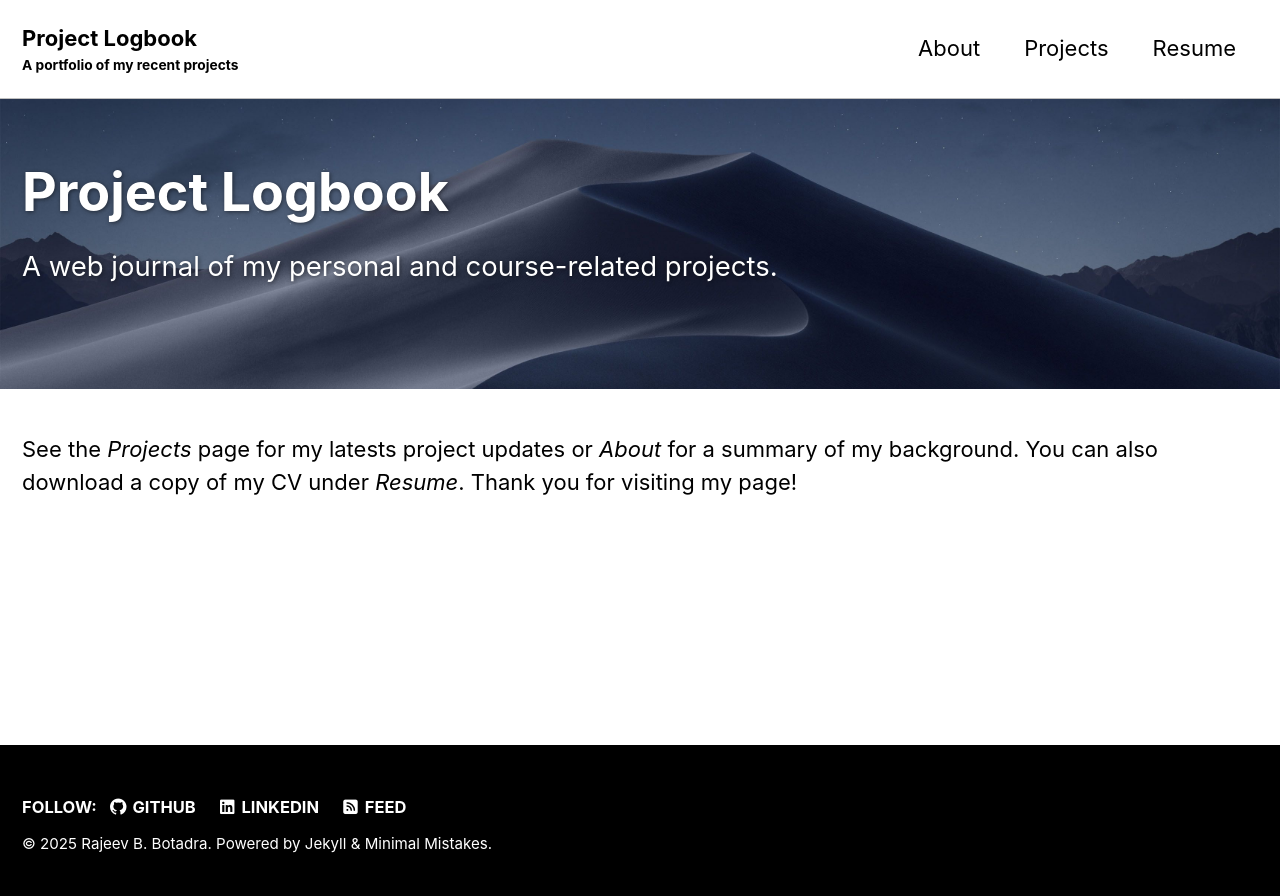
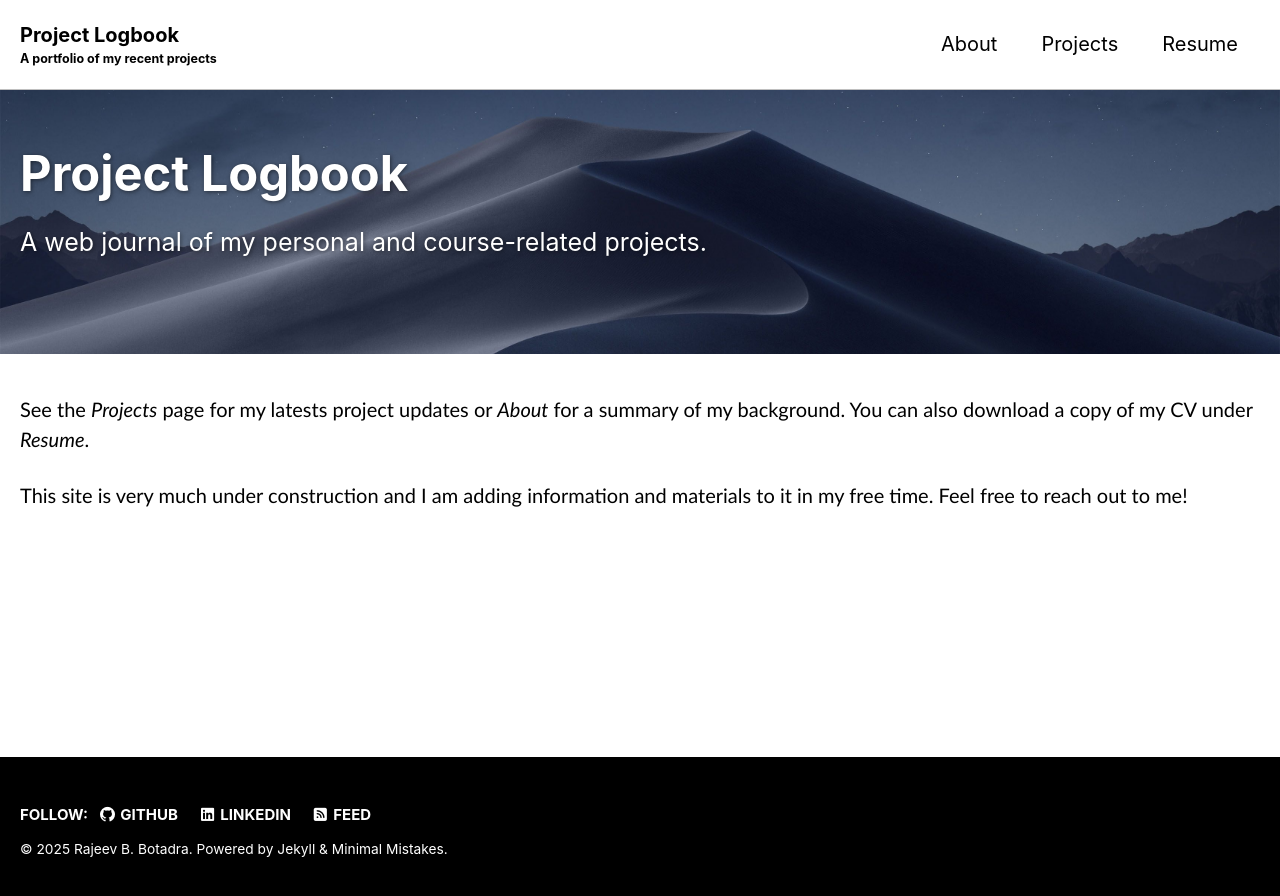
Before and after one commit to RajeevBotadra/RajeevBotadra.github.io, a Jekyll site: the page built from index.md, in a window 1280 px wide. Shown: the top 896 px of the page. Built offline with Jekyll 4.4.1, drawn with Linux system fonts in a browser that asks for light colours; cached includes are drawn as plain includes.

Commit message:
Updated home page

```diff
--- a/index.md
+++ b/index.md
@@ -17,4 +17,12 @@
 #     btn_class: "btn--primary"
 #     btn_label: "Learn more"
 ---
-See the *Projects* page for my latests project updates or *About* for a summary of my background. You can also download a copy of my CV under *Resume*. Thank you for visiting my page!
+<style>
+  body {
+    font-family: "Calibri", sans-serif;
+    font-size: 20px;
+  }
+</style>
+See the *Projects* page for my latests project updates or *About* for a summary of my background. You can also download a copy of my CV under *Resume*.
+
+This site is very much under construction and I am adding information and materials to it in my free time. Feel free to reach out to me!
```
Also changed, not shown: _pages/about.md (+0 -2 lines).
